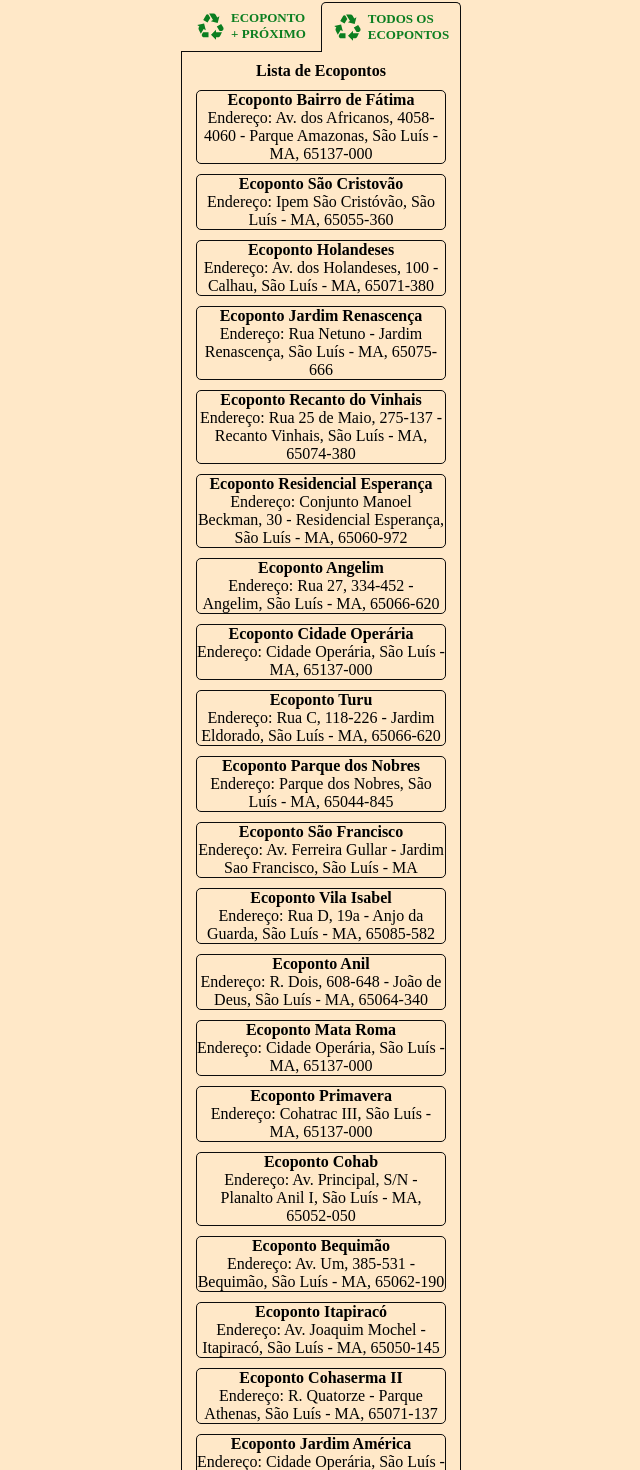
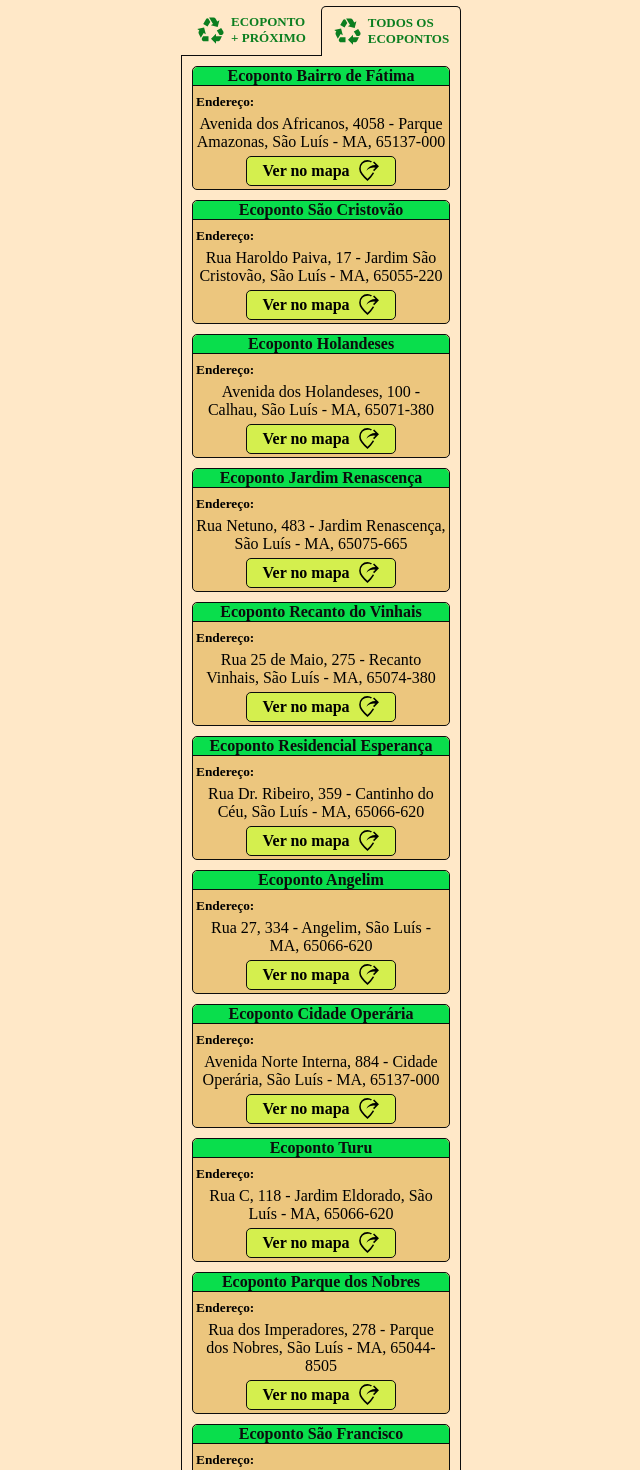
Before and after one commit to dheurymy/ecopontos, a React (Create React App) app: page /list in a window 1280 px wide. Shown: the part 141-1611 px from the top of the page, without its empty margins (319-959 px from the left). Built offline with nearby package versions, Linux system fonts and the light colour scheme.

Commit message:
adjust at ListEcopontos

```diff
--- a/package.json
+++ b/package.json
@@ -3,6 +3,7 @@
   "version": "0.1.0",
   "private": true,
   "dependencies": {
+    "@react-google-maps/api": "^2.20.6",
     "cra-template": "1.2.0",
     "dotenv": "^16.4.7",
     "react": "^19.0.0",
--- a/public/index.html
+++ b/public/index.html
@@ -5,6 +5,7 @@
 
     <meta name="viewport" content="width=device-width, initial-scale=1" />
     <meta name="theme-color" content="#000000" />
+    <link rel="icon" href="../src/assets/images/recycle.svg" />
 
 
     <title>Leva Pro Ecoponto</title>
--- a/src/App.js
+++ b/src/App.js
@@ -4,11 +4,13 @@ import GetEcoponto from './components/GetEcoponto';
 import ListEcopontos from './components/ListEcopontos';
 import Header from './components/Header';
 
+
 const App = () => {
   return (
 
       <Router> {/* Componente de roteamento principal */}
         <div className="App">
+
 
           <Header /> {/* Componente de cabeçalho */}
 
--- a/src/assets/styles/global.css
+++ b/src/assets/styles/global.css
@@ -16,13 +16,13 @@
 
 :root {
 
-   --corPrincipal: #d1972b;
+   --corFundoDestaque: #ecc67e;
    --corFundo: #ffe8c8;
    --corDestaques: #00640a;
 
    --corBotao: #0B7E20;
    --corBotaoHover: rgb(9, 222, 76);
-   --corBotaoMaps: #2328ae;
+   --corBotaoMaps: #d4ef4e;
    --corTexto: #0c0c0c;
    --corTextoHover: #ffffff;
 }
--- a/src/assets/styles/list-ecopontos.css
+++ b/src/assets/styles/list-ecopontos.css
@@ -16,44 +16,85 @@
     border-top: none;
     border-radius: 0px 0px 5px 5px;
 
-    & h1 {
-        font-size: medium;
-        font-weight: bold;
 
-    }
-
-
-    & button {
-        width: 150px;
-        height: 30px;
+    & .location {
+        display: flex;
+        flex-direction: column;
+        justify-content: center;
+        align-items: center;
+        gap: 5px;
 
         border: 1px solid var(--corTexto);
         border-radius: 5px;
 
-        background-color: var(--corBotao);
+        background-color: var(--corFundoDestaque);
 
-        cursor: pointer;
+        & h3 {
+            width: 100%;
+            height: auto;
 
-        &:hover {
             background-color: var(--corBotaoHover);
-            color: var(--corTextoHover);
-            font-weight: bold;
+
+            color: var(--corTexto);
+            font-weight: 900;
+
+            border-bottom: 1px solid var(--corTexto);
+            border-radius: 5px 5px 0px 0px;
         }
 
-    }
+        & .location-details {
+            width: 100%;
+            height: auto;
+            padding: 3px;
 
-    & div {
-        width: 250px;
-        height: auto;
+            display: flex;
+            flex-direction: column;
+            justify-content: center;
+            align-items: center;
+            gap: 5px;
 
-        border: 1px solid var(--corTexto);
-        border-radius: 5px;
+            & h6 {
+                width: 100%;
+                height: auto;
 
-        & h3 {
-            font-size: medium;
-            font-weight: bold;
+                font-size: smaller;
+                font-weight: 600;
+
+                text-align: left;
+            }
+
+            & button {
+                width: 150px;
+                height: 30px;
+
+                display: flex;
+                flex-direction: row;
+                align-items: center;
+                justify-content: center;
+                gap: 5px;
+
+                font-weight: 700;
+
+
+                border: 1px solid var(--corTexto);
+                border-radius: 5px;
+
+                background-color: var(--corBotaoMaps);
+
+                cursor: pointer;
+
+                & img {
+                    width: 25px;
+                    height: 25px;
+                }
+            }
+
+            & button:hover {
+                background-color: var(--corBotaoHover);
+            }
+
+
         }
-
     }
 
 
--- a/src/components/GetEcoponto.js
+++ b/src/components/GetEcoponto.js
@@ -1,16 +1,17 @@
 import React, { useState } from 'react';
-
 import '../assets/styles/get-ecoponto.css';
 import locations from '../ecopontos.json';
+import LocationArrow from '../assets/images/location-arrow.svg';
 
 const GetEcoponto = () => {
   const [nearestLocation, setNearestLocation] = useState(null);
   const [nearestDistance, setNearestDistance] = useState(null);
   const [errorMessage, setErrorMessage] = useState(null);
   const [loadingMessage, setLoadingMessage] = useState('');
+  const [buttonText, setButtonText] = useState('Buscar Ecoponto');
   const [iframeContent, setIframeContent] = useState('');
   const [userPosition, setUserPosition] = useState(null);
-  const apiKey = process.env.REACT_APP_API_KEY_MAPS; // Use a variável de ambiente
+  const apiKey = process.env.REACT_APP_API_KEY_MAPS;
 
   function calculateDistance(lat1, lon1, lat2, lon2) {
     const R = 6371; // Raio da Terra em km
@@ -24,11 +25,12 @@ const GetEcoponto = () => {
   }
 
   const findNearestLocation = () => {
-    setLoadingMessage("Buscando o Ecoponto mais próximo...");
+    setLoadingMessage("");
     setNearestLocation(null);
     setNearestDistance(null);
     setErrorMessage(null);
     setIframeContent('');
+    setButtonText('Buscando...');
 
     if (navigator.geolocation) {
       navigator.geolocation.getCurrentPosition(position => {
@@ -50,18 +52,20 @@ const GetEcoponto = () => {
         setNearestLocation(nearestLoc);
         setNearestDistance(nearestDist);
         setLoadingMessage('');
+        setButtonText('Buscar Ecoponto');
 
-        // Gerar a rota e incorporar no iframe usando o nome do local
         const routeUrl = `https://www.google.com/maps/embed/v1/directions?key=${apiKey}&origin=${userLat},${userLon}&destination=${nearestLoc.name}`;
-        const iframe = `<iframe  frameborder="0" style="border:0" src="${routeUrl}" allowfullscreen></iframe>`;
+        const iframe = `<iframe   src="${routeUrl}" allowfullscreen></iframe>`;
         setIframeContent(iframe);
       }, error => {
         setErrorMessage("Não foi possível obter a localização do usuário.");
         setLoadingMessage('');
+        setButtonText('Buscar Ecoponto');
       });
     } else {
       setErrorMessage("Geolocalização não é suportada pelo navegador.");
       setLoadingMessage('');
+      setButtonText('Buscar Ecoponto');
     }
   };
 
@@ -76,7 +80,10 @@ const GetEcoponto = () => {
   return (
     <div className='get-ecoponto'>
       <h1>Encontre o Ecoponto<br />mais próximo de você:</h1>
-      <button onClick={findNearestLocation}>Buscar Ecoponto</button>
+      <button onClick={findNearestLocation}>
+        {buttonText === 'Buscando...' && <span className="spinner"></span>}
+        {buttonText}
+      </button>
       <div className='ecoponto-info'>
         {loadingMessage && <p>
           {loadingMessage}
@@ -85,14 +92,19 @@ const GetEcoponto = () => {
         {errorMessage && <p>{errorMessage}</p>}
         {nearestLocation && nearestDistance !== null && (
           <div className='ecoponto-details'>
-            <p>O Ecoponto mais próximo é: {nearestLocation.name}, a {nearestDistance.toFixed(2)} km de distância.</p>
+            <p>O Ecoponto mais próximo é:
+              <br></br>
+              {nearestLocation.name}.
+            </p>
 
             <div dangerouslySetInnerHTML={{ __html: iframeContent }} />
-            <button className='open-maps' onClick={openGoogleMaps}>Abrir no Google Maps</button>
+            <button className='open-maps' onClick={openGoogleMaps}>
+              Ver no Mapa
+              <img src={LocationArrow} alt='Abrir no Google Maps' />
+            </button>
           </div>
         )}
       </div>
-
     </div>
   );
 }
--- a/src/components/Header.js
+++ b/src/components/Header.js
@@ -23,7 +23,7 @@ const Header = () => {
 
   return (
     <div className='header'>
-      <img src={HeaderImage} alt='Leva Pro Ecoponto'  />
+      <Link to="/"><img src={HeaderImage} alt='Leva Pro Ecoponto'  /></Link>
       <nav>
         <Link
           to="/"
--- a/src/components/ListEcopontos.js
+++ b/src/components/ListEcopontos.js
@@ -1,27 +1,45 @@
 import React from 'react';
-
 import '../assets/styles/list-ecopontos.css';
 import locations from '../ecopontos.json';
+import LocationArrow from '../assets/images/location-arrow.svg';
 
 const ListEcopontos = () => {
+  const openGoogleMaps = (location) => {
+    if (navigator.geolocation) {
+      navigator.geolocation.getCurrentPosition(position => {
+        const userLat = position.coords.latitude;
+        const userLon = position.coords.longitude;
+
+        const routeUrl = `https://www.google.com/maps/dir/?api=1&origin=${userLat},${userLon}&destination=${location.name}`;
+        window.open(routeUrl, '_blank');
+      }, error => {
+        console.log("Não foi possível obter a localização do usuário.");
+      });
+    } else {
+      console.log("Geolocalização não é suportada pelo navegador.");
+    }
+  };
+
   return (
     <div className='list-ecopontos'>
-        <h1>Lista de Ecopontos</h1>
-
-
-        {locations.map(location => (
-          <div  className='location'>
-            <h3>{location.name}</h3>
-
-                <p><strong>Endereço:</strong> {location.address}</p>
-
-
+      {locations.map(location => (
+        <div key={location.id} className='location'>
+          <h3>{location.name}</h3>
+          <div className='location-details'>
+            <h6>Endereço:</h6>
+            <p>{location.address}</p>
+            <button
+              className='location-get'
+              onClick={() => openGoogleMaps(location)}
+            >
+              Ver no mapa
+              <img src={LocationArrow} alt='location-arrow' />
+            </button>
           </div>
-        ))}
-
-
+        </div>
+      ))}
     </div>
-  )
+  );
 }
 
-export default ListEcopontos
+export default ListEcopontos;
--- a/src/ecopontos.json
+++ b/src/ecopontos.json
@@ -1,23 +1,23 @@
 [
-    { "name": "Ecoponto Bairro de Fátima", "lat": -2.5192642099428086 , "lon": -44.2821651216706, "address": "Av. dos Africanos, 4058-4060 - Parque Amazonas, São Luís - MA, 65137-000" },
-    { "name": "Ecoponto São Cristovão", "lat": -2.548087486799899, "lon": -44.22669873521802, "address": "Ipem São Cristóvão, São Luís - MA, 65055-360" },
-    { "name": "Ecoponto Holandeses", "lat": -2.54231512055257, "lon": -44.22323124401033, "address": "Av. dos Holandeses, 100 - Calhau, São Luís - MA, 65071-380" },
-    { "name": "Ecoponto Jardim Renascença", "lat": -2.46617454201123, "lon": -44.28678085608136, "address": "Rua Netuno - Jardim Renascença, São Luís - MA, 65075-666" },
-    { "name": "Ecoponto Recanto do Vinhais", "lat": -2.49501505425685, "lon": -44.25905288914715, "address": "Rua 25 de Maio, 275-137 - Recanto Vinhais, São Luís - MA, 65074-380" },
-    { "name": "Ecoponto Residencial Esperança", "lat": -2.4984696364203254, "lon": -44.24518603786017, "address": "Conjunto Manoel Beckman, 30 - Residencial Esperança, São Luís - MA, 65060-972"},
-    { "name": "Ecoponto Angelim", "lat": -2.5088478958649976, "lon": -44.22900750847765, "address": "Rua 27, 334-452 - Angelim, São Luís - MA, 65066-620" },
-    { "name": "Ecoponto Cidade Operária", "lat": -2.535373256348417, "lon": -44.19433423132467, "address": "Cidade Operária, São Luís - MA, 65137-000" },
-    { "name": "Ecoponto Turu", "lat": -2.471909855657237, "lon": -44.22784652505781, "address": "Rua C, 118-226 - Jardim Eldorado, São Luís - MA, 65066-620"},
-    { "name": "Ecoponto Parque dos Nobres", "lat": -2.5296468158262475, "lon": -44.27407764854454, "address": "Parque dos Nobres, São Luís - MA, 65044-845" },
-    { "name": "Ecoponto São Francisco", "lat": -2.475421251144588, "lon": -44.31104485551084, "address": "Av. Ferreira Gullar - Jardim Sao Francisco, São Luís - MA" },
-    { "name": "Ecoponto Vila Isabel", "lat": -2.527359445056399, "lon": -44.32029156873002, "address": "Rua D, 19a - Anjo da Guarda, São Luís - MA, 65085-582"},
-    { "name": "Ecoponto Anil", "lat": -2.527321881822012, "lon": -44.24172179490288, "address": "R. Dois, 608-648 - João de Deus, São Luís - MA, 65064-340" },
-    { "name": "Ecoponto Mata Roma", "lat": -2.5653829804345203, "lon": -44.19780299335821, "address": "Cidade Operária, São Luís - MA, 65137-000" },
-    { "name": "Ecoponto Primavera", "lat": -2.5122839238850307, "lon": -44.18739625931132, "address": "Cohatrac III, São Luís - MA, 65137-000"},
-    { "name": "Ecoponto Cohab", "lat": -2.5215371150193033, "lon": -44.21745096010156, "address": "Av. Principal, S/N - Planalto Anil I, São Luís - MA, 65052-050" },
-    { "name": "Ecoponto Bequimão", "lat": -2.4984750284312587, "lon": -44.2544309823430454, "address": "Av. Um, 385-531 - Bequimão, São Luís - MA, 65062-190" },
-    { "name": "Ecoponto Itapiracó", "lat": -2.515752152382991, "lon": -44.19548857586737, "address": "Av. Joaquim Mochel - Itapiracó, São Luís - MA, 65050-145"},
-    { "name": "Ecoponto Cohaserma II", "lat": -2.477690663581582, "lon": -44.241716164060186, "address": "R. Quatorze - Parque Athenas, São Luís - MA, 65071-137" },
-    { "name": "Ecoponto Jardim América", "lat": -2.5653816958920435, "lon": -44.195491102298334, "address": "Cidade Operária, São Luís - MA, 65137-000" },
-    { "name": "Ecoponto Jordoa", "lat": -2.523874203727463, "lon": -44.269455358592204, "address": "R. Newton Filho, S/N - Jórdoa, São Luís - MA, 65041-050"}
+    { "name": "Ecoponto Bairro de Fátima", "lat": -2.5192642099428086 , "lon": -44.2821651216706, "address": "Avenida dos Africanos, 4058 - Parque Amazonas, São Luís - MA, 65137-000" },
+    { "name": "Ecoponto São Cristovão", "lat": -2.548087486799899, "lon": -44.22669873521802, "address": "Rua Haroldo Paiva, 17 - Jardim São Cristovão, São Luís - MA, 65055-220" },
+    { "name": "Ecoponto Holandeses", "lat": -2.54231512055257, "lon": -44.22323124401033, "address": "Avenida dos Holandeses, 100 - Calhau, São Luís - MA, 65071-380" },
+    { "name": "Ecoponto Jardim Renascença", "lat": -2.46617454201123, "lon": -44.28678085608136, "address": "Rua Netuno, 483 - Jardim Renascença, São Luís - MA, 65075-665" },
+    { "name": "Ecoponto Recanto do Vinhais", "lat": -2.49501505425685, "lon": -44.25905288914715, "address": "Rua 25 de Maio, 275 - Recanto Vinhais, São Luís - MA, 65074-380" },
+    { "name": "Ecoponto Residencial Esperança", "lat": -2.4984696364203254, "lon": -44.24518603786017, "address": "Rua Dr. Ribeiro, 359 - Cantinho do Céu, São Luís - MA, 65066-620"},
+    { "name": "Ecoponto Angelim", "lat": -2.5088478958649976, "lon": -44.22900750847765, "address": "Rua 27, 334 - Angelim, São Luís - MA, 65066-620" },
+    { "name": "Ecoponto Cidade Operária", "lat": -2.535373256348417, "lon": -44.19433423132467, "address": "Avenida Norte Interna, 884 - Cidade Operária, São Luís - MA, 65137-000" },
+    { "name": "Ecoponto Turu", "lat": -2.471909855657237, "lon": -44.22784652505781, "address": "Rua C, 118 - Jardim Eldorado, São Luís - MA, 65066-620"},
+    { "name": "Ecoponto Parque dos Nobres", "lat": -2.5296468158262475, "lon": -44.27407764854454, "address": "Rua dos Imperadores, 278 - Parque dos Nobres, São Luís - MA, 65044-8505" },
+    { "name": "Ecoponto São Francisco", "lat": -2.475421251144588, "lon": -44.31104485551084, "address": "Av. Ferreira Gullar, 4830 - Jardim Sao Francisco, São Luís - MA" },
+    { "name": "Ecoponto Vila Isabel", "lat": -2.527359445056399, "lon": -44.32029156873002, "address": "Rua D, 19 - Anjo da Guarda, São Luís - MA, 65085-582"},
+    { "name": "Ecoponto Anil", "lat": -2.527321881822012, "lon": -44.24172179490288, "address": "Rua 2, 608 - João de Deus, São Luís - MA, 65064-340" },
+    { "name": "Ecoponto Mata Roma", "lat": -2.5653829804345203, "lon": -44.19780299335821, "address": "Avenida Este Duzentos e Três, 98, São Luís - MA" },
+    { "name": "Ecoponto Primavera", "lat": -2.5122839238850307, "lon": -44.18739625931132, "address": "Av. C, 43 - Jardim Alvorada, São José de Ribamar - MA, 65110-000"},
+    { "name": "Ecoponto Cohab", "lat": -2.5215371150193033, "lon": -44.21745096010156, "address": "Avenida Principal, S/N - Planalto Anil I, São Luís - MA, 65052-050" },
+    { "name": "Ecoponto Bequimão", "lat": -2.4984750284312587, "lon": -44.2544309823430454, "address": "Avenida Um, 385 - Bequimão, São Luís - MA, 65062-190" },
+    { "name": "Ecoponto Itapiracó", "lat": -2.515752152382991, "lon": -44.19548857586737, "address": "Avenida Joaquim Mochel, S/N - Itapiracó, São Luís - MA, 65050-145"},
+    { "name": "Ecoponto Cohaserma II", "lat": -2.477690663581582, "lon": -44.241716164060186, "address": "Rua Treze, 926 - Cohaserma II, São Luís - MA, 65074-867" },
+    { "name": "Ecoponto Jardim América", "lat": -2.5653816958920435, "lon": -44.195491102298334, "address": "Avenida Três, S/N - Cidade Operária, São Luís - MA, 65110-000" },
+    { "name": "Ecoponto Jordoa", "lat": -2.523874203727463, "lon": -44.269455358592204, "address": "Rua Newton Filho, S/N - Jórdoa, São Luís - MA, 65041-050"}
 ]
```
Also changed, not shown: src/assets/styles/get-ecoponto.css (+46 -14 lines), src/assets/images/location-arrow.svg (added), 1 other file (tests, documents, lock files or other folders).
